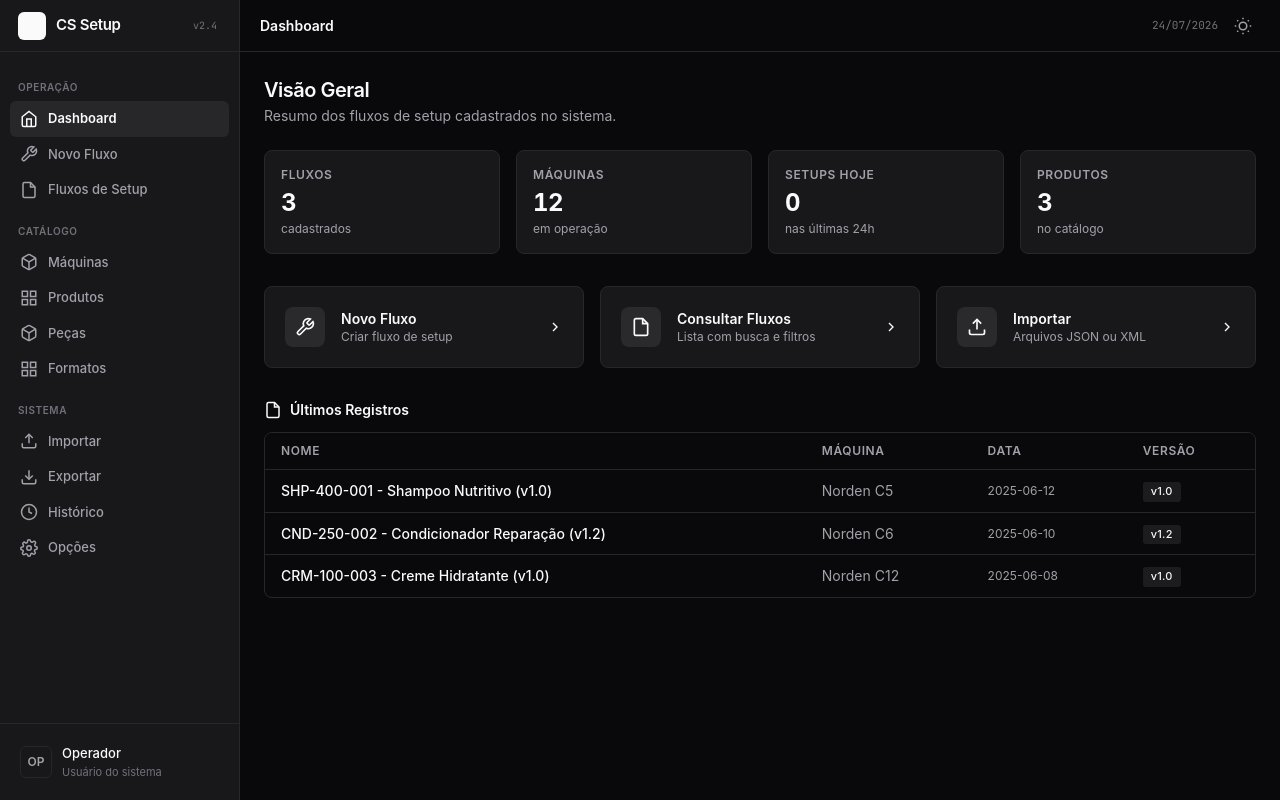
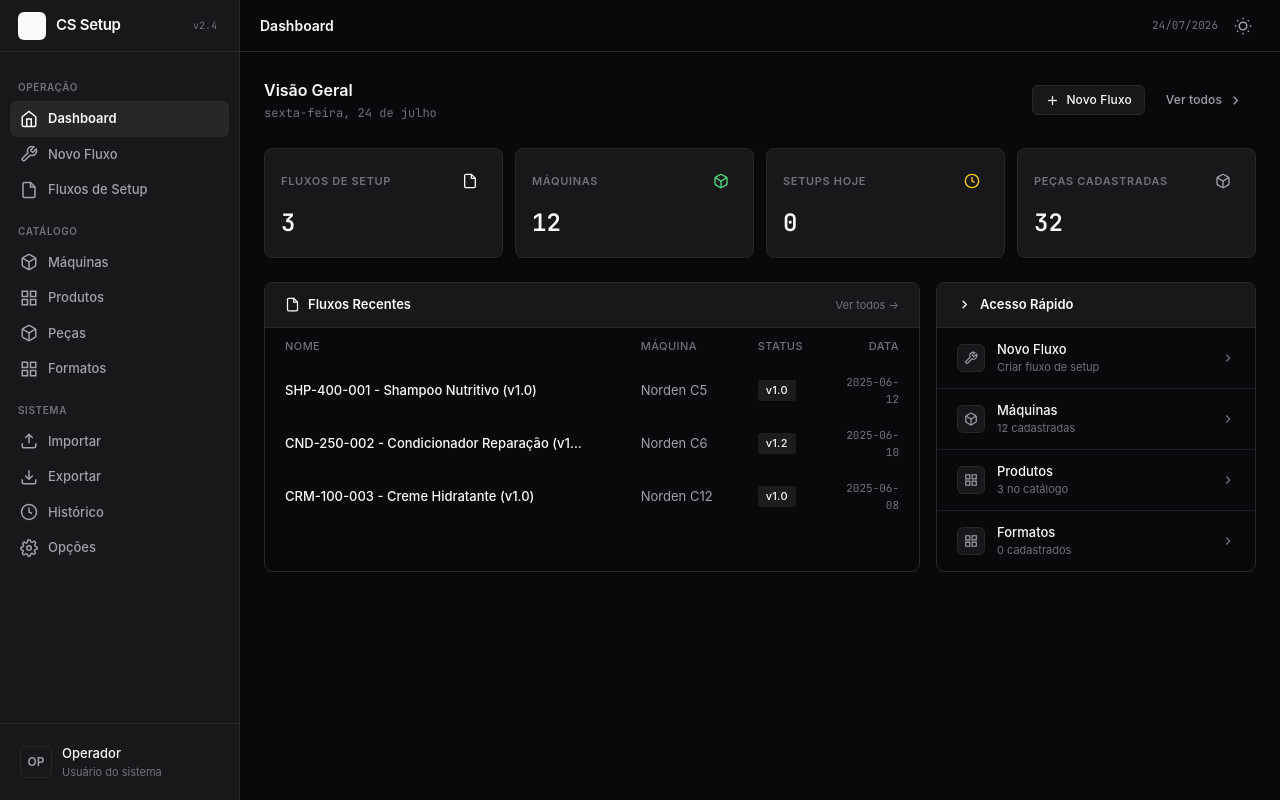
Before and after one commit to alexxsouzaa/controle-setup, a React (Vite) app: page / in a window 1280 px wide. Built offline with nearby package versions, Linux system fonts and the light colour scheme.

Commit message:
refactor: novo dashboard estilo SIGMA - stats com icone, fluxos recentes, acesso rapido lateral

```diff
--- a/src/pages/Dashboard.jsx
+++ b/src/pages/Dashboard.jsx
@@ -1,83 +1,125 @@
 import { useContext } from 'react';
 import { AppDataContext } from '../contexts/AppDataContext';
-import { Card } from '../components/Card';
+import { Icon } from '../components/Icon';
 import { Badge } from '../components/Badge';
-import { Icon } from '../components/Icon';
+import { Button } from '../components/Button';
 
 export function DashboardPage({ navigate }) {
-  const { stats, flows } = useContext(AppDataContext);
+  const { stats, flows, machines, pieces } = useContext(AppDataContext);
 
-  const quickActions = [
-    { id: '/novo-setup', icon: 'wrench', label: 'Novo Fluxo', desc: 'Criar fluxo de setup' },
-    { id: '/fluxos', icon: 'file', label: 'Consultar Fluxos', desc: 'Lista com busca e filtros' },
-    { id: '/importar', icon: 'upload', label: 'Importar', desc: 'Arquivos JSON ou XML' },
-  ];
-
-  const recent = [...flows].sort((a, b) => b.date.localeCompare(a.date)).slice(0, 5);
-
-  const kpi = [
-    { key: 'totalFlows', label: 'Fluxos', suffix: 'cadastrados' },
-    { key: 'totalMachines', label: 'Máquinas', suffix: 'em operação' },
-    { key: 'flowsToday', label: 'Setups Hoje', suffix: 'nas últimas 24h' },
-    { key: 'totalProducts', label: 'Produtos', suffix: 'no catálogo' },
-  ];
+  const recent = [...flows].sort((a, b) => (b.date || '').localeCompare(a.date || '')).slice(0, 5);
 
   return (
     <div className="p-6">
-      <div className="mb-6">
-        <h2 className="text-xl font-semibold tracking-tight">Visão Geral</h2>
-        <p className="text-sm text-[var(--fg-secondary)] mt-0.5">Resumo dos fluxos de setup cadastrados no sistema.</p>
+      <div className="flex items-center justify-between mb-6 py-0.5">
+        <div>
+          <h1 className="text-[16px] font-semibold text-[var(--fg)]">Visão Geral</h1>
+          <p className="text-[12px] text-[var(--fg-muted)] mt-0.5 font-mono">
+            {new Date().toLocaleDateString('pt-BR', { weekday: 'long', day: '2-digit', month: 'long' })}
+          </p>
+        </div>
+        <div className="flex gap-2">
+          <Button variant="secondary" size="sm" onClick={() => navigate('/novo-setup')}>
+            <Icon name="plus" size={14} />Novo Fluxo
+          </Button>
+          <Button variant="ghost" size="sm" onClick={() => navigate('/fluxos')}>
+            Ver todos <Icon name="arrow-right" size={14} />
+          </Button>
+        </div>
       </div>
-      <div className="grid lg:grid-cols-4 md:grid-cols-2 grid-cols-1 gap-4 mb-8">
-        {kpi.map(({ key, label, suffix }) => (
-          <Card key={key}>
-            <div className="text-xs font-semibold text-[var(--fg-secondary)] uppercase tracking-wider">{label}</div>
-            <div className="text-2xl font-bold tracking-tight mt-1 font-nums">{stats[key]}</div>
-            <div className="text-xs text-[var(--fg-secondary)] mt-0.5">{suffix}</div>
-          </Card>
+
+      <div className="grid lg:grid-cols-4 md:grid-cols-2 grid-cols-1 gap-3 mb-6">
+        {[
+          { label: 'Fluxos de Setup', value: stats.totalFlows, icon: 'file', color: 'var(--fg)' },
+          { label: 'Máquinas', value: stats.totalMachines, icon: 'box', color: 'var(--success)' },
+          { label: 'Setups Hoje', value: stats.flowsToday, icon: 'clock', color: 'var(--warning)' },
+          { label: 'Peças Cadastradas', value: stats.totalPieces, icon: 'box', color: 'var(--fg-secondary)' },
+        ].map(s => (
+          <div key={s.label} className="bg-[var(--surface)] border border-[var(--border)] rounded-[8px] p-4 flex flex-col gap-2 transition-colors hover:border-[var(--fg-muted)]">
+            <div className="flex items-center justify-between">
+              <span className="text-[11px] font-semibold uppercase tracking-[0.06em] text-[var(--fg-muted)]">{s.label}</span>
+              <div className="w-8 h-8 rounded-[6px] flex items-center justify-center shrink-0" style={{ background: `${s.color}15`, color: s.color }}>
+                <Icon name={s.icon} size={16} />
+              </div>
+            </div>
+            <div className="text-[24px] font-semibold font-mono text-[var(--fg)]">{s.value}</div>
+          </div>
         ))}
       </div>
-      <div className="grid lg:grid-cols-3 md:grid-cols-2 grid-cols-1 gap-4 mb-8">
-        {quickActions.map(a => (
-          <button key={a.id} type="button" onClick={() => navigate(a.id)}
-            className="flex items-center gap-4 p-5 bg-[var(--surface)] border border-[var(--border)] rounded-lg hover:border-[var(--accent)] transition-colors text-left no-underline text-[var(--fg)] cursor-pointer w-full"
-          >
-            <div className="w-10 h-10 rounded-lg bg-[var(--accent-light)] flex items-center justify-center text-[var(--accent)]">
-              <Icon name={a.icon} size={20} />
+
+      <div className="grid lg:grid-cols-3 md:grid-cols-1 gap-4">
+        <div className="lg:col-span-2 border border-[var(--border)] rounded-[8px] overflow-hidden">
+          <div className="flex items-center justify-between px-5 py-3 border-b border-[var(--border)] bg-[var(--bg-secondary)]">
+            <div className="flex items-center gap-2">
+              <Icon name="file" size={15} />
+              <span className="text-[13px] font-semibold text-[var(--fg)]">Fluxos Recentes</span>
             </div>
-            <div className="flex-1">
-              <div className="text-sm font-semibold">{a.label}</div>
-              <div className="text-xs text-[var(--fg-secondary)]">{a.desc}</div>
-            </div>
-            <Icon name="arrow-right" size={16} />
-          </button>
-        ))}
-      </div>
-      <div className="mb-3 text-sm font-semibold flex items-center gap-2"><Icon name="file" size={18} />Últimos Registros</div>
-      <div className="border border-[var(--border)] rounded-lg overflow-x-auto">
-        <table className="w-full text-sm">
-          <thead>
-            <tr className="bg-[var(--bg)]">
-              {['Nome', 'Máquina', 'Data', 'Versão'].map(h => (
-                <th key={h} scope="col" className="text-left px-4 py-2.5 text-xs font-semibold text-[var(--fg-secondary)] uppercase tracking-wider">{h}</th>
-              ))}
-            </tr>
-          </thead>
-          <tbody>
+            <button type="button" onClick={() => navigate('/fluxos')} className="text-[11px] text-[var(--fg-muted)] hover:text-[var(--fg)] transition-colors">
+              Ver todos →
+            </button>
+          </div>
+          <div className="divide-y divide-[var(--border-subtle)]">
             {recent.length === 0 ? (
-              <tr><td colSpan={4} className="px-4 py-8 text-center text-[var(--fg-secondary)] text-sm">Nenhum fluxo registrado ainda.</td></tr>
+              <div className="px-5 py-8 text-center">
+                <p className="text-[13px] text-[var(--fg-muted)]">Nenhum fluxo registrado.</p>
+                <Button variant="secondary" size="sm" className="mt-2" onClick={() => navigate('/novo-setup')}>Criar primeiro fluxo</Button>
+              </div>
             ) : (
-              recent.map((r) => (
-                <tr key={r.id} className="border-t border-[var(--border)] hover:bg-[var(--bg)]">
-                  <td className="px-4 py-2.5 font-medium">{r.name}</td>
-                  <td className="px-4 py-2.5 text-[var(--fg-secondary)]">{r.machine}</td>
-                  <td className="px-4 py-2.5 text-xs text-[var(--fg-secondary)]">{r.date}</td>
-                  <td className="px-4 py-2.5"><Badge>{r.ver}</Badge></td>
-                </tr>
-              ))
+              <table className="w-full text-[13px]">
+                <thead>
+                  <tr className="text-[11px] font-semibold uppercase tracking-[0.04em] text-[var(--fg-muted)]">
+                    <th className="text-left px-5 py-2.5 font-medium">Nome</th>
+                    <th className="text-left px-5 py-2.5 font-medium hidden md:table-cell">Máquina</th>
+                    <th className="text-left px-5 py-2.5 font-medium w-20">Status</th>
+                    <th className="text-right px-5 py-2.5 font-medium w-24 hidden sm:table-cell">Data</th>
+                  </tr>
+                </thead>
+                <tbody>
+                  {recent.map(r => (
+                    <tr key={r.id} className="hover:bg-[var(--surface-hover)] cursor-pointer" onClick={() => navigate('/fluxos')}>
+                      <td className="px-5 py-2.5">
+                        <div className="font-medium truncate max-w-[300px]">{r.name}</div>
+                        <div className="text-[11px] text-[var(--fg-muted)] md:hidden">{r.machine} · {r.date}</div>
+                      </td>
+                      <td className="px-5 py-2.5 text-[var(--fg-secondary)] hidden md:table-cell">{r.machine}</td>
+                      <td className="px-5 py-2.5">
+                        <Badge>{r.ver || '—'}</Badge>
+                      </td>
+                      <td className="px-5 py-2.5 text-[11px] text-[var(--fg-muted)] font-mono text-right hidden sm:table-cell">{r.date}</td>
+                    </tr>
+                  ))}
+                </tbody>
+              </table>
             )}
-          </tbody>
-        </table>
+          </div>
+        </div>
+
+        <div className="border border-[var(--border)] rounded-[8px] overflow-hidden">
+          <div className="flex items-center gap-2 px-5 py-3 border-b border-[var(--border)] bg-[var(--bg-secondary)]">
+            <Icon name="arrow-right" size={15} />
+            <span className="text-[13px] font-semibold text-[var(--fg)]">Acesso Rápido</span>
+          </div>
+          <div className="divide-y divide-[var(--border-subtle)]">
+            {[
+              { id: '/novo-setup', icon: 'wrench', label: 'Novo Fluxo', desc: 'Criar fluxo de setup' },
+              { id: '/maquinas', icon: 'box', label: 'Máquinas', desc: `${stats.totalMachines} cadastrada${stats.totalMachines !== 1 ? 's' : ''}` },
+              { id: '/produtos', icon: 'grid-3x3', label: 'Produtos', desc: `${stats.totalProducts} no catálogo` },
+              { id: '/formatos', icon: 'grid-3x3', label: 'Formatos', desc: `${stats.totalFormatos} cadastrado${stats.totalFormatos !== 1 ? 's' : ''}` },
+            ].map(a => (
+              <button key={a.id} type="button" onClick={() => navigate(a.id)}
+                className="w-full flex items-center gap-3 px-5 py-3 text-left hover:bg-[var(--surface-hover)] transition-colors">
+                <div className="w-7 h-7 rounded-[6px] bg-[var(--bg-secondary)] border border-[var(--border)] flex items-center justify-center text-[var(--fg-secondary)] shrink-0">
+                  <Icon name={a.icon} size={14} />
+                </div>
+                <div className="min-w-0 flex-1">
+                  <div className="text-[13px] font-medium text-[var(--fg)]">{a.label}</div>
+                  <div className="text-[11px] text-[var(--fg-muted)]">{a.desc}</div>
+                </div>
+                <Icon name="arrow-right" size={14} className="text-[var(--fg-muted)]" />
+              </button>
+            ))}
+          </div>
+        </div>
       </div>
     </div>
   );
```
